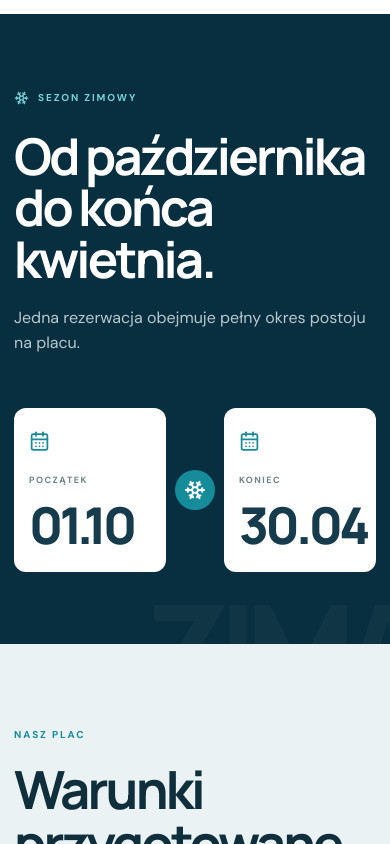
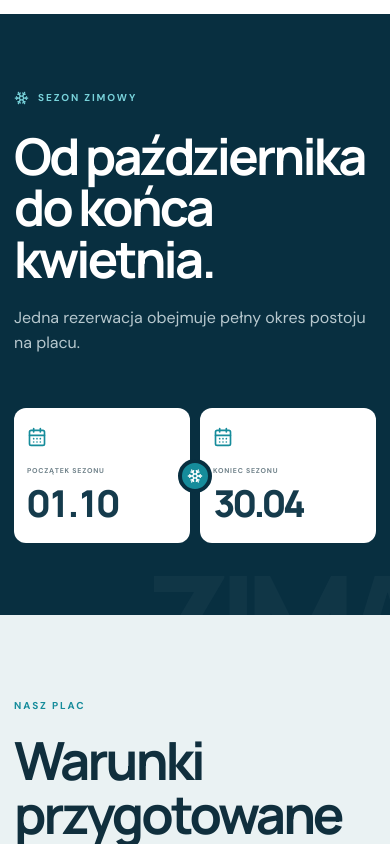
Before and after one commit to bohunek5/zimowanie, a React (Vite) app: page / in a window 390 px wide. Shown: the part 3308-4152 px from the top of the page. Built offline with nearby package versions, Linux system fonts and the light colour scheme.

Commit message:
Fix mobile season date cards

```diff
--- a/src/pages/Pages.tsx
+++ b/src/pages/Pages.tsx
@@ -64,7 +64,7 @@ function SeasonBand({ className = '' }: Readonly<SeasonBandProps>) {
     <section className={`season-band ${className}`}>
       <div className="container season-band__grid">
         <div><span className="overline"><Snowflake/> Sezon zimowy</span><h2>Od października<br/>do końca kwietnia.</h2><p>Jedna rezerwacja obejmuje pełny okres postoju na placu.</p></div>
-        <div className="season-dates"><div><CalendarDays/><small>Początek</small><strong>01.10</strong></div><span><Snowflake/></span><div><CalendarDays/><small>Koniec</small><strong>30.04</strong></div></div>
+        <div className="season-dates"><div><CalendarDays/><small>Początek sezonu</small><strong>01.10</strong></div><span aria-hidden="true"><Snowflake/></span><div><CalendarDays/><small>Koniec sezonu</small><strong>30.04</strong></div></div>
       </div>
     </section>
   );
--- a/src/site.css
+++ b/src/site.css
@@ -143,7 +143,13 @@
   .primary-cta{background:var(--navy-2)}
   .storage-feature__metric>svg{margin-bottom:20px}
   .yard-number>svg{width:44px;height:44px;margin-bottom:32px}
-  .season-dates>div>svg{width:21px;margin-bottom:20px}
+  .season-dates{position:relative;grid-template-columns:repeat(2,minmax(0,1fr));gap:10px}
+  .season-dates>div{min-width:0;padding:18px 12px 20px;border-radius:12px}
+  .season-dates>div>svg{width:20px;height:20px;margin-bottom:18px}
+  .season-dates small{font-size:7px;letter-spacing:.11em;white-space:nowrap}
+  .season-dates strong{font-size:clamp(2rem,9.5vw,2.6rem);line-height:1;letter-spacing:-.075em;margin-top:9px;white-space:nowrap;font-variant-numeric:tabular-nums}
+  .season-dates>span{position:absolute;z-index:2;left:50%;top:50%;width:34px;height:34px;transform:translate(-50%,-50%);border:4px solid var(--navy-2);pointer-events:none}
+  .season-dates>span svg{width:16px}
   .price__visual{height:62px;margin-top:20px}
   .price__visual svg{width:58px;height:58px}
   .site-facts__main>svg{margin-bottom:28px}
```
